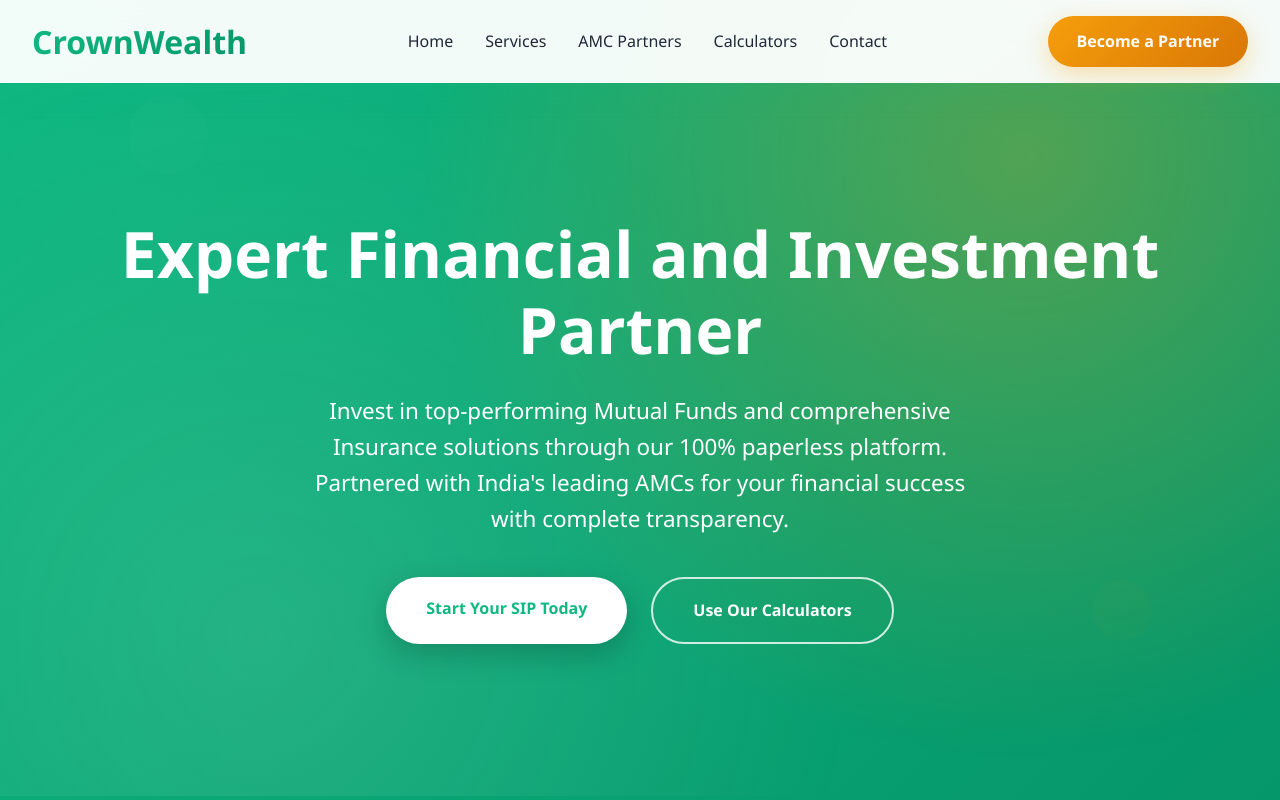
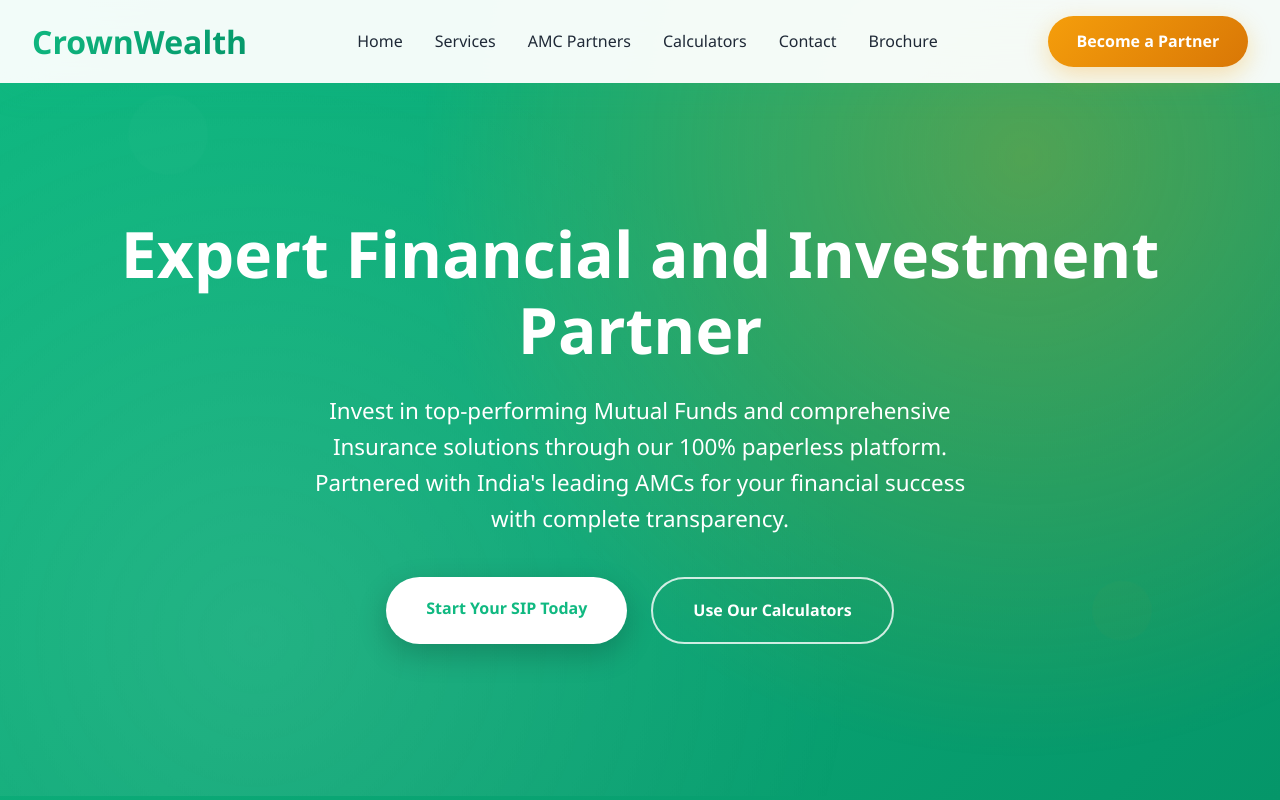
Before and after one commit to AbhilekhGulpadia/wealthPro, a plain HTML site: page index.html in a window 1280 px wide. Shown: the top 800 px of the page. Drawn offline with Linux system fonts and the light colour scheme.

Commit message:
Update index.html

```diff
--- a/index.html
+++ b/index.html
@@ -1136,7 +1136,9 @@
                 <li><a href="#features">AMC Partners</a></li>
                 <li><a href="#calculators">Calculators</a></li>
                 <li><a href="#contact">Contact</a></li>
+                <li><a href="indexBrochure.html" target="_blank">Brochure</a></li>
             </ul>
+
             <a href="#contact" class="cta-btn">Become a Partner</a>
             <div class="mobile-menu-btn" id="mobileMenuBtn">
                 <span></span>
```
